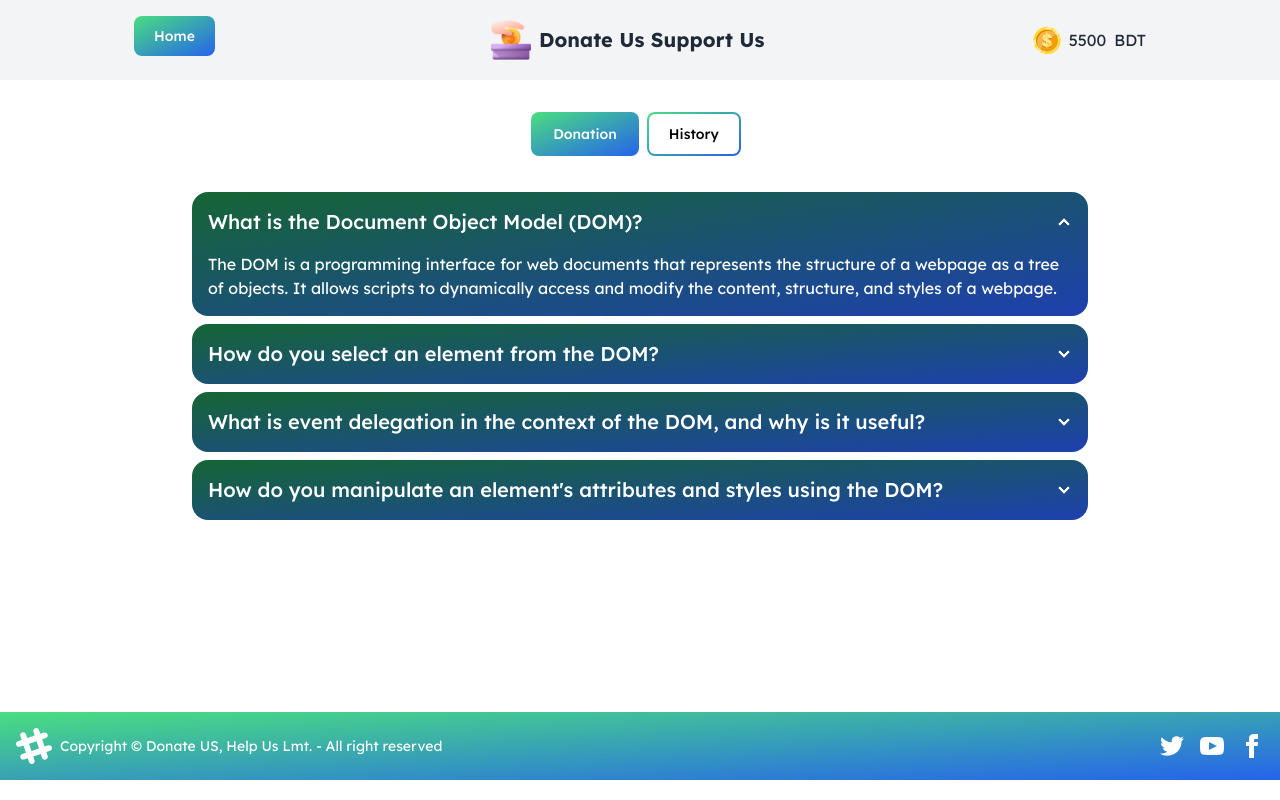
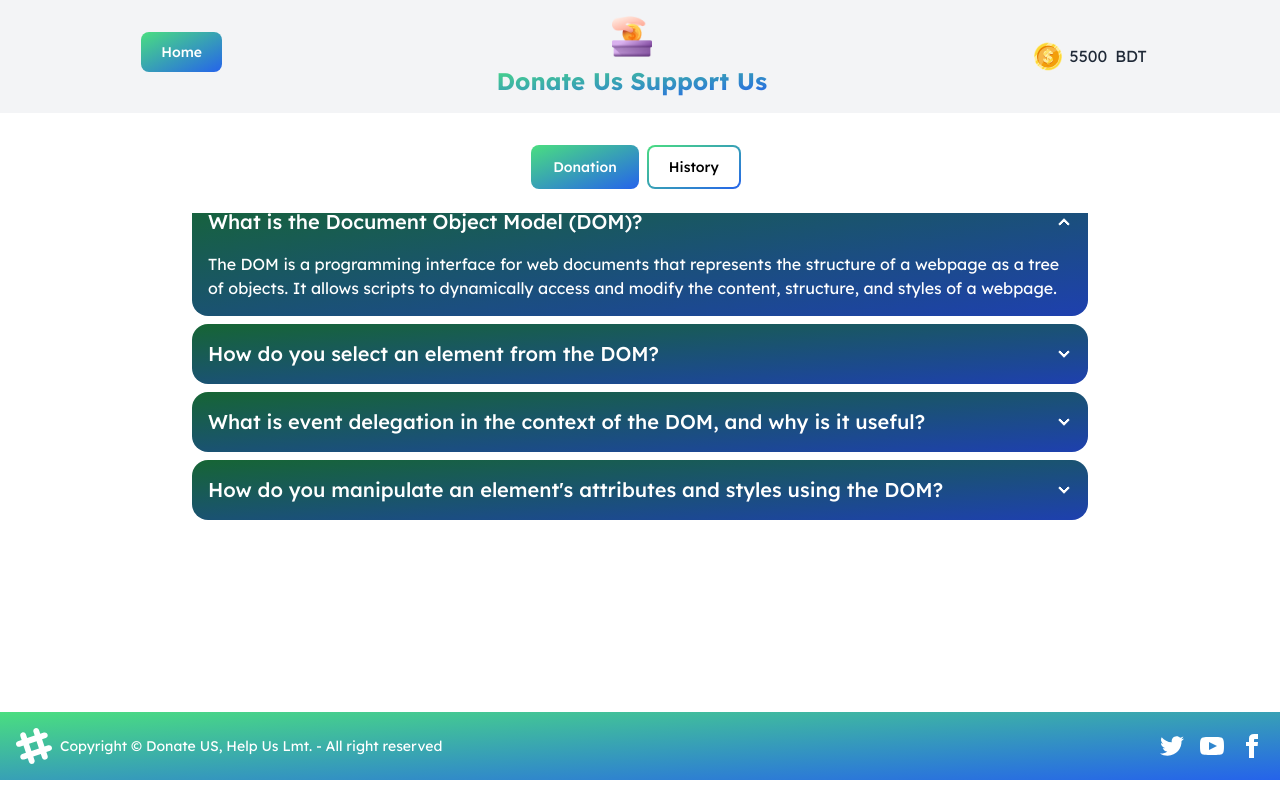
Before and after one commit to MostafizurRahman199/donate_us_support_us, a website: page blog.html in a window 1280 px wide. Drawn offline with nearby package versions, Linux system fonts and the light colour scheme.

Commit message:
history  edited

```diff
--- a/blog.html
+++ b/blog.html
@@ -33,13 +33,13 @@
 
                <div class=" md:flex lg:flex md:justify-around md:items-center mx-auto w-full py-4 bg-gray-100">
 
-               <div class="flex  gap-2 justify-center items-center">
+               <div class="flex  gap-2 justify-start pl-2 items-center">
                 <a class="" href="./index.html"><button type="button" id="home_btn" class="text-white bg-gradient-to-br from-green-400 to-blue-600 hover:bg-gradient-to-bl focus:ring-4 focus:outline-none focus:ring-green-200 dark:focus:ring-green-800 font-medium rounded-lg text-sm px-5 py-2.5 text-center me-2 mb-2">Home</button></a>
                </div>
 
-                <div class=" flex  gap-2 justify-center items-center">
+                <div class="flex flex-col sm:flex  gap-2 justify-center items-center">
                   <img class="w-10" src="./assets/logo.png" alt="">
-                  <h1 class="text-xl font-bold">Donate Us Support Us</h1>
+                  <h1 class="text-xl md:text-2xl  font-bold main_heading bg-gradient-to-br from-green-400 to-blue-600 bg-clip-text text-transparent" >Donate Us Support Us</h1>
                 </div>
 
                 <div class="flex gap-2 justify-center items-center">
```
Also changed, not shown: index.html (+2 -2 lines).
